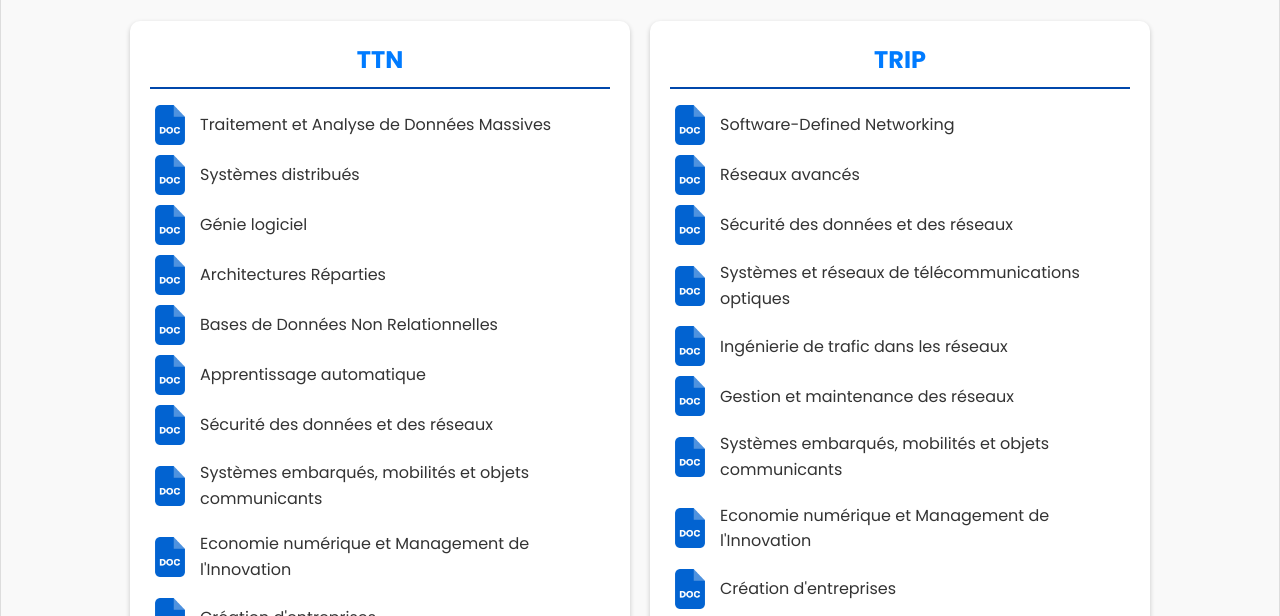
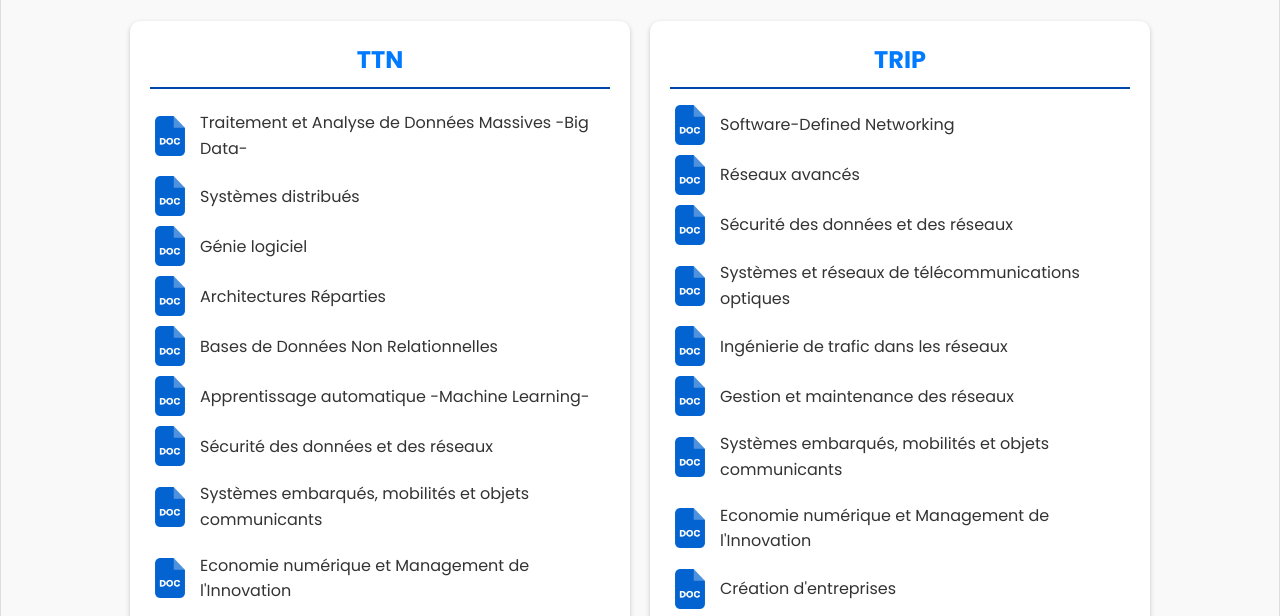
Before and after one commit to Khbich-ensttic/Khbich-ensttic.github.io, a plain HTML site: page cs3.html in a window 1280 px wide. Shown: the part 170-786 px from the top of the page. Drawn offline with Linux system fonts and the light colour scheme.

Commit message:
Update cs3.html

```diff
--- a/cs3.html
+++ b/cs3.html
@@ -376,12 +376,12 @@
                 <div id="ttn" class="card">
                     <h2><a href="https://drive.google.com/drive/folders/1JVu80Cp5HHxiEjfei5NBRh8hGGjmMfuc?usp=drive_link" target="_blank">TTN</a></h2>
                     <ul>
-                        <li><img src="doc.png" alt="icon"><a target="_blank" href="https://drive.google.com/drive/folders/16e6cG5B8oPzaUo-mPX1Ka3QmpDpY4SNo?usp=drive_link">Traitement et Analyse de Données Massives</a></li>
+                        <li><img src="doc.png" alt="icon"><a target="_blank" href="https://drive.google.com/drive/folders/16e6cG5B8oPzaUo-mPX1Ka3QmpDpY4SNo?usp=drive_link">Traitement et Analyse de Données Massives -Big Data-</a></li>
                         <li><img src="doc.png" alt="icon"><a target="_blank" href="https://drive.google.com/drive/folders/1I1cUvDMk6uLyC_9lPihywFtcpxXeKK9e?usp=drive_link">Systèmes distribués</a></li>
                         <li><img src="doc.png" alt="icon"><a target="_blank" href="https://drive.google.com/drive/folders/1x0UwUI1OJ0CeHXR5ezh80wfe1Q0A1VWV?usp=drive_link">Génie logiciel</a></li>
                         <li><img src="doc.png" alt="icon"><a target="_blank" href="https://drive.google.com/drive/folders/18bMh28tKEAAGZgjaJpZbW6XbhClHxTT7?usp=drive_link">Architectures Réparties</a></li>
                         <li><img src="doc.png" alt="icon"><a target="_blank" href="https://drive.google.com/drive/folders/1ud4gKPQwVob8P-TSac_WbSXI0wvg3c-l?usp=drive_link">Bases de Données Non Relationnelles</a></li>
-                        <li><img src="doc.png" alt="icon"><a target="_blank" href="https://drive.google.com/drive/folders/17i49xlKinCidZSRH1yaQDZhnJKePaOi7?usp=drive_link">Apprentissage automatique </a></li>
+                        <li><img src="doc.png" alt="icon"><a target="_blank" href="https://drive.google.com/drive/folders/17i49xlKinCidZSRH1yaQDZhnJKePaOi7?usp=drive_link">Apprentissage automatique -Machine Learning-</a></li>
                         <li><img src="doc.png" alt="icon"><a target="_blank" href="https://drive.google.com/drive/folders/1P8W5Isu0RjGHFGVDtlbfGaoHxhUJ2p1Z?usp=drive_link">Sécurité des données et des réseaux</a></li>
                         <li><img src="doc.png" alt="icon"><a target="_blank" href="https://drive.google.com/drive/folders/1ZAtogjhJK3o8JHOGN36pB7bCclm2f5WC?usp=drive_link">Systèmes embarqués, mobilités et objets communicants </a></li>
                         <li><img src="doc.png" alt="icon"><a target="_blank" href="https://drive.google.com/drive/folders/17BfcIeeveV8qYeGUgSqYN-lWHhHNwH0Q?usp=drive_link">Economie numérique et Management de l'Innovation </a></li>
```
